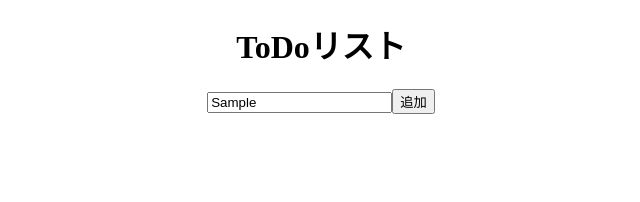
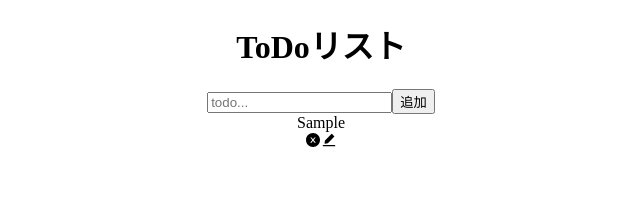
Before and after one commit to natsume0718/React-CRUD, a React (Create React App) app: page / in a window 1280 px wide. Both pictures are taken after typing "Sample" into the empty fields and a click on the button "追加". Shown: the top 202 px of the page, without its empty margins (319-959 px from the left). Built offline with nearby package versions, Linux system fonts and the light colour scheme.

Commit message:
作成編集まで

```diff
--- a/src/components/Todo.js
+++ b/src/components/Todo.js
@@ -0,0 +1,31 @@
+import React, { useState } from "react";
+import { AiFillCloseCircle, AiFillEdit } from "react-icons/ai";
+import TodoForm from "./TodoForm";
+
+function Todo({ todos, completeTodo, removeTodo, updateTodo }) {
+  const [edit, setEdit] = useState({ id: null, value: "" });
+  const submitUpdate = (val) => {
+    updateTodo(edit.id, val);
+    setEdit({ id: null, value: "" });
+  };
+
+  if (edit.id) {
+    return <TodoForm edit={edit} onSubmit={submitUpdate} />;
+  }
+  return todos.map((todo, index) => (
+    <div key={index} className={"todo-row" + todo.isComplete ? "complete" : ""}>
+      <div key={todo.id} onClick={() => completeTodo(todo.id)}>
+        {todo.text}
+      </div>
+      <div className="icons">
+        <AiFillCloseCircle onClick={() => removeTodo(todo.id)} />
+        <AiFillEdit
+          onClick={() => setEdit({ id: todo.id, value: todo.text })}
+          className="edit-icon"
+        />
+      </div>
+    </div>
+  ));
+}
+
+export default Todo;
--- a/src/components/TodoForm.js
+++ b/src/components/TodoForm.js
@@ -5,6 +5,11 @@ function TodoForm(props) {
 
   const handleSubmit = (e) => {
     e.preventDefault();
+    props.onSubmit({
+      id: Math.random() * 12345,
+      text: input,
+    });
+    setInput("");
   };
 
   const handleInput = (e) => {
--- a/src/components/TodoList.js
+++ b/src/components/TodoList.js
@@ -1,18 +1,47 @@
 import React, { useState } from "react";
+import Todo from "./Todo";
 import TodoForm from "./TodoForm";
 
 export const TodoList = () => {
-  const [todos, setTodo] = useState([]);
+  const [todos, setTodos] = useState([]);
   const addTodo = (todo) => {
-    if (!todo.text || !/^\s*$/.test(todo.text)) {
+    if (!todo.text || /^\s*$/.test(todo.text)) {
       return;
     }
+    // スプレッド構文で先頭に挿入
     const newTodo = [todo, ...todos];
+    setTodos(newTodo);
+    console.log(...todos);
+  };
+
+  const completeTodo = (id) => {
+    const todo = todos.find((todo) => todo.id === id);
+    todo.isComplete = true;
+    setTodos(todo);
+  };
+
+  const updateTodo = (id, newValue) => {
+    if (!newValue.text || /^\s*$/.test(newValue.text)) {
+      return;
+    }
+    setTodos((prev) => prev.map((item) => (item.id === id ? newValue : item)));
+  };
+
+  const removeTodo = (id) => {
+    const removeArr = [...todos].filter((todo) => todo.id !== id);
+
+    setTodos(removeArr);
   };
   return (
     <div>
       <h1>ToDoリスト</h1>
-      <TodoForm></TodoForm>
+      <TodoForm onSubmit={addTodo} />
+      <Todo
+        todos={todos}
+        completeTodo={completeTodo}
+        removeTodo={removeTodo}
+        updateTodo={updateTodo}
+      ></Todo>
     </div>
   );
 };
```
